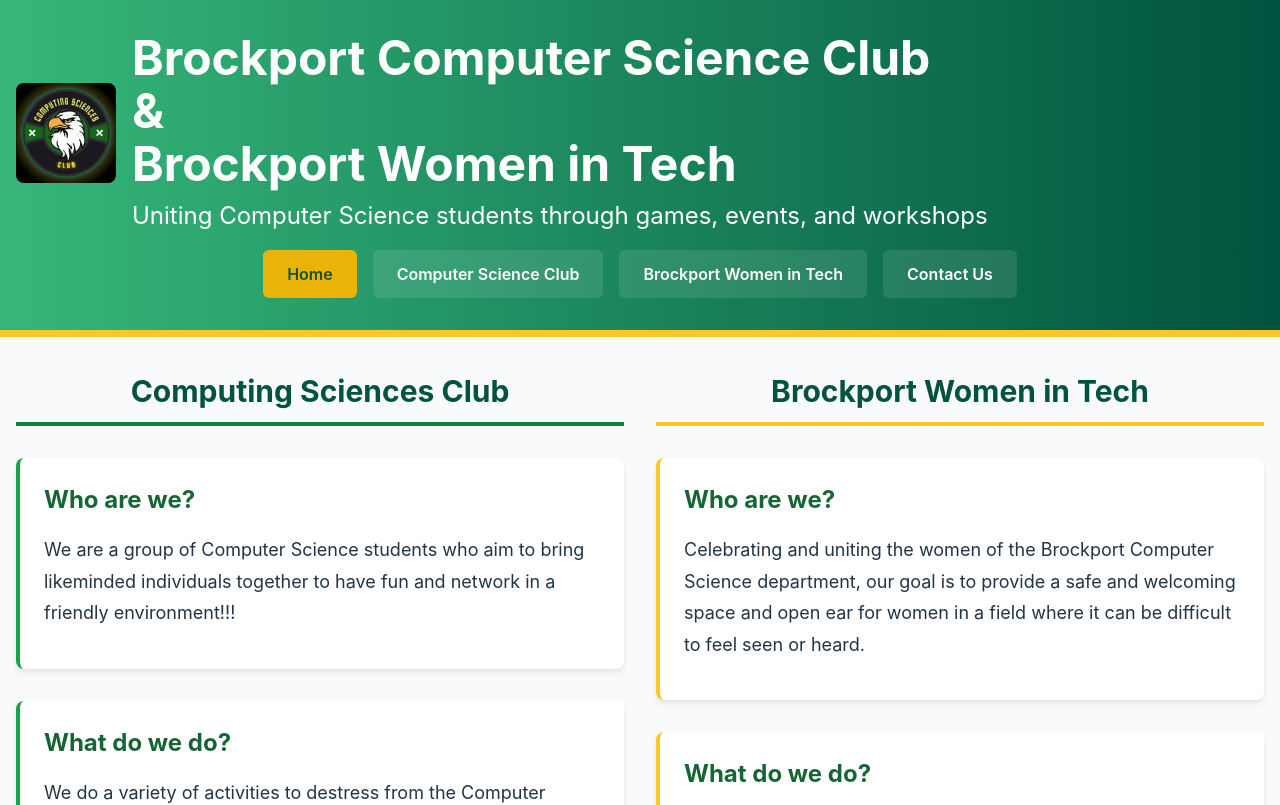
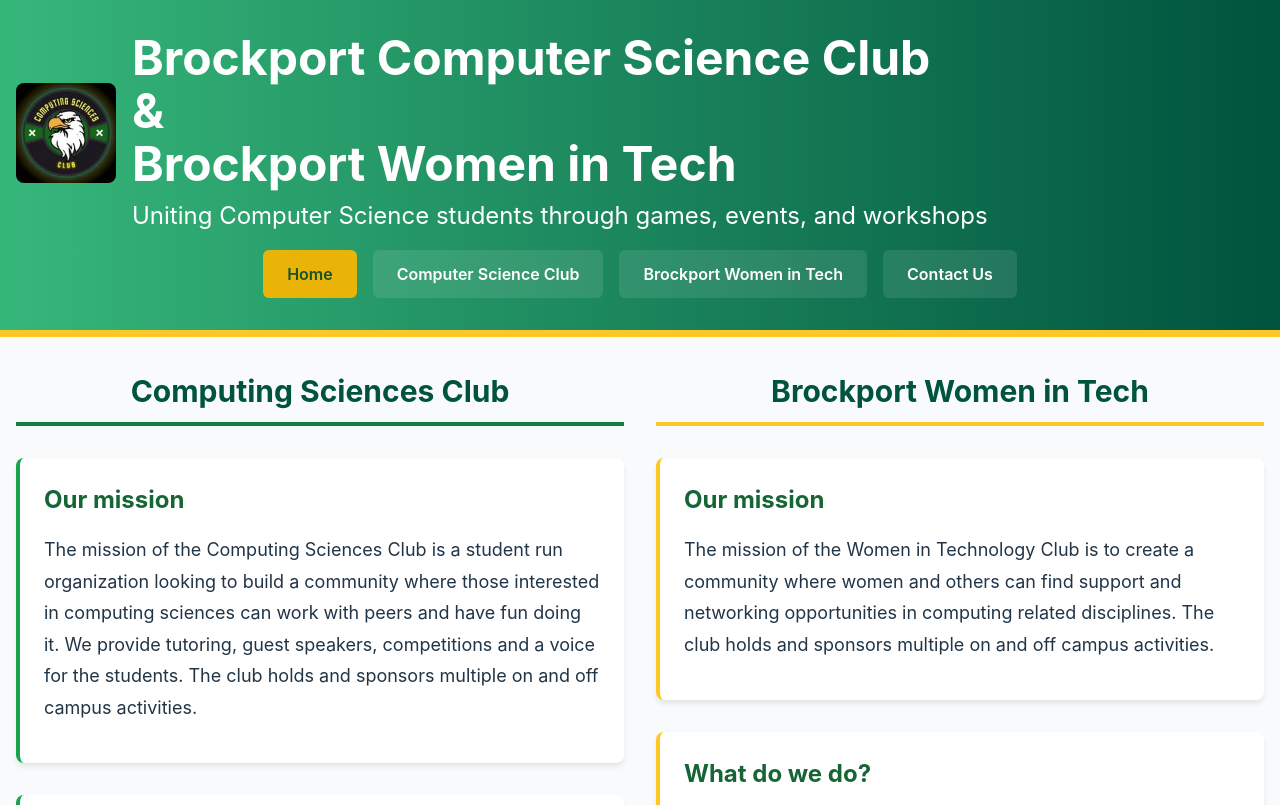
Before and after one commit to CollinF777/Comp-Sci-Club-BWiT-Website, a React (Vite) app in the folder brockport-cs-club/: page / in a window 1280 px wide. Shown: the top 805 px of the page. Built offline with nearby package versions, Linux system fonts and the light colour scheme.

Commit message:
refactor: Added club mission to homepage
Also moved old text to the cs club page

```diff
--- a/brockport-cs-club/src/pages/CSClubPage.jsx
+++ b/brockport-cs-club/src/pages/CSClubPage.jsx
@@ -9,7 +9,8 @@ function CSClubPage() {
 
             <section className="card cs-card" style={{ marginBottom: '2rem' }}>
                 <h3 className="card-title">Who are we?</h3>
-                { /* Once again I'd like to repeat that I am not the one adding all these exclamation points */ }
+                { /* Like 90% of this text-wise is taken from Naya's presentation she made so judge her writing not mine */ }
+                { /* She also really likes exclamation points, although apparently that was also Ryan */ }
                 <p className="card-text">
                     We are a group of Computer Science students who aim to bring likeminded
                     individuals together to have fun and network in a friendly environment!!!
--- a/brockport-cs-club/src/pages/Homepage.jsx
+++ b/brockport-cs-club/src/pages/Homepage.jsx
@@ -6,14 +6,13 @@ function HomePage() {
             <div className="two-column-grid">
                 <div className="left-column">
                     <h2 className="column-title cs-title">Computing Sciences Club</h2>
-
                     <section className="card cs-card">
-                        <h3 className="card-title">Who are we?</h3>
-                        { /* Like 90% of this text-wise is taken from Naya's presentation she made so judge her writing not mine */ }
-                        { /* She also really likes exclamation points, although apparently that was also Ryan */ }
+                        <h3 className="card-title">Our mission</h3>
                         <p className="card-text">
-                            We are a group of Computer Science students who aim to bring likeminded
-                            individuals together to have fun and network in a friendly environment!!!
+                        The mission of the Computing Sciences Club is a student run organization looking to build a
+                        community where those interested in computing sciences can work with peers and have fun doing
+                        it. We provide tutoring, guest speakers, competitions and a voice for the students.
+                        The club holds and sponsors multiple on and off campus activities.
                         </p>
                     </section>
 
@@ -51,11 +50,11 @@ function HomePage() {
                     <h2 className="column-title bwit-title">Brockport Women in Tech</h2>
 
                     <section className="card bwit-card">
-                        <h3 className="card-title">Who are we?</h3>
+                        <h3 className="card-title">Our mission</h3>
                         <p className="card-text">
-                            Celebrating and uniting the women of the Brockport Computer Science department,
-                            our goal is to provide a safe and welcoming space and open ear for women in a field
-                            where it can be difficult to feel seen or heard.
+                            The mission of the Women in Technology Club is to create a community where women and
+                            others can find support and networking opportunities in computing related disciplines.
+                            The club holds and sponsors multiple on and off campus activities.
                         </p>
                     </section>
 
```
